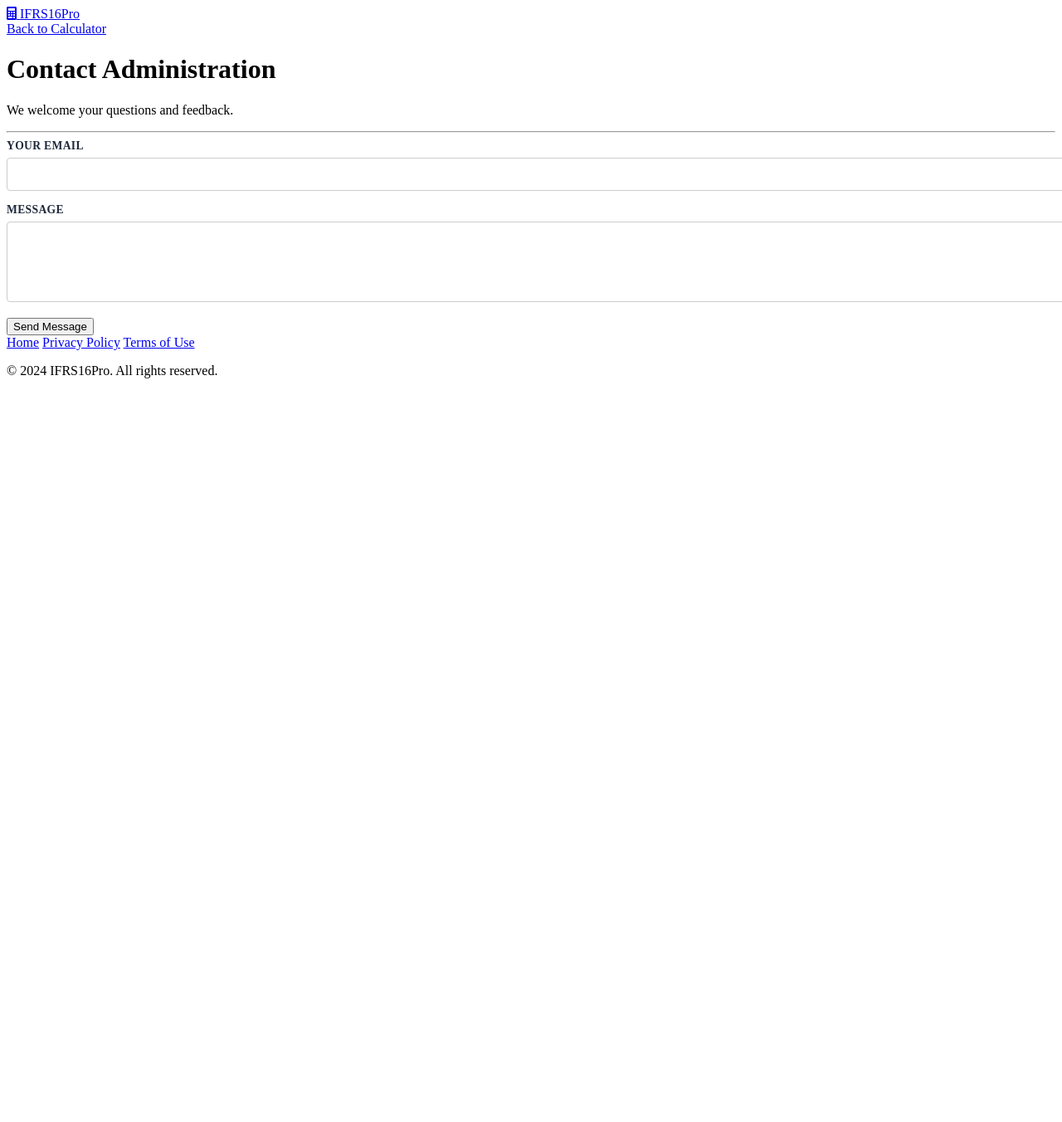
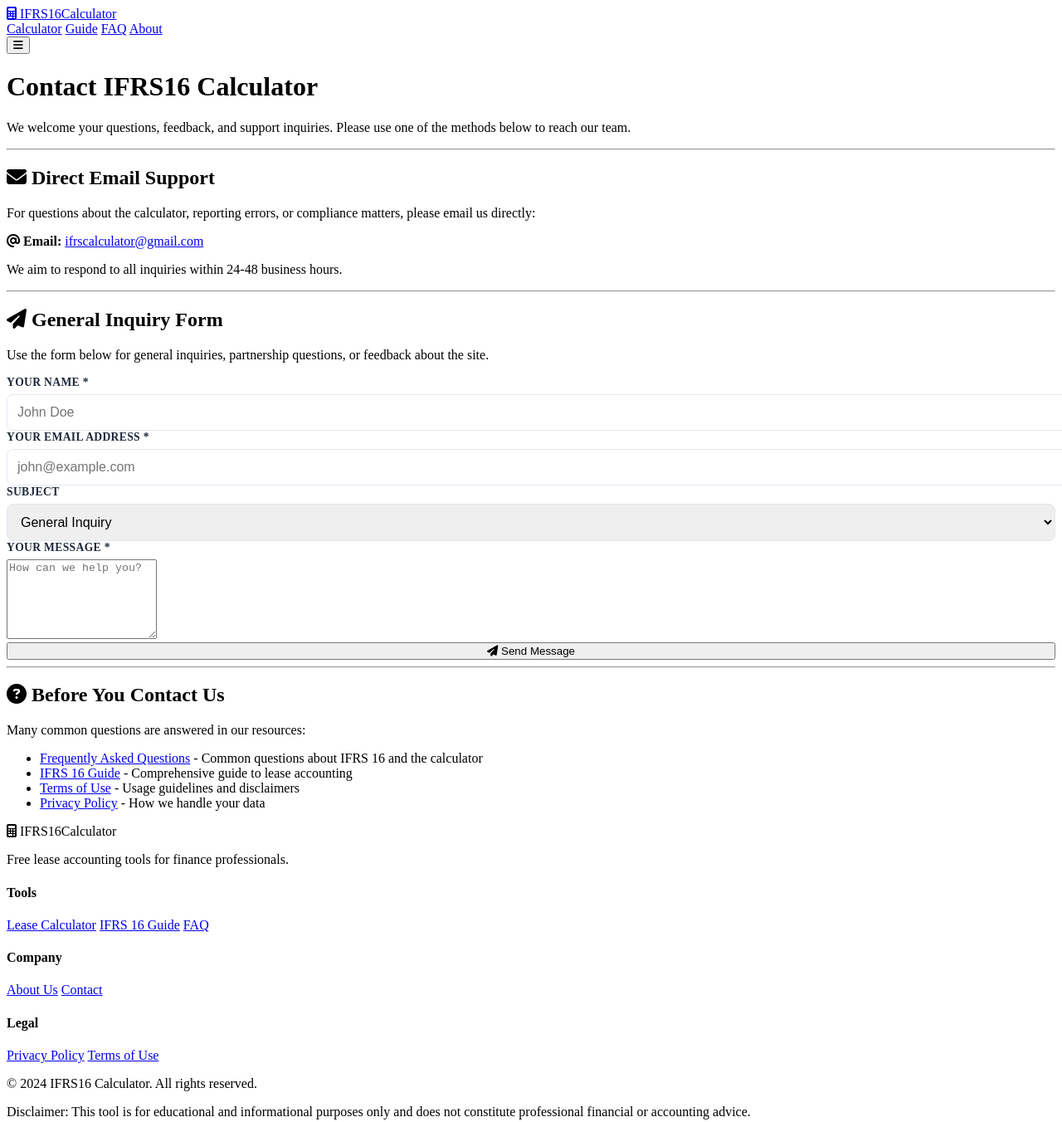
Before and after one commit to noel97chan-creator/IFRS16calculator, a plain HTML site: page contact.html in a window 1280 px wide. Shown: the whole page at 83% size. Before the commit the page ends 800 px from the top, so only its background shows below. Drawn offline with Linux system fonts and the light colour scheme.

Commit message:
Update contact.html

```diff
--- a/contact.html
+++ b/contact.html
@@ -3,53 +3,134 @@
 <head>
     <meta charset="UTF-8">
     <meta name="viewport" content="width=device-width, initial-scale=1.0">
-    <title>Contact Us | IFRS16Pro Calculator</title>
-    <link href="https://fonts.googleapis.com/css2?family=Inter:wght@400;500;600;700&display=swap" rel="stylesheet">
-    <link rel="stylesheet" href="https://cdnjs.cloudflare.com/ajax/libs/font-awesome/6.0.0/css/all.min.css">
+    <title>Contact Us | IFRS16 Calculator Support</title>
+    <meta name="description" content="Contact the IFRS16 Calculator team for support, feedback, or partnership inquiries. We're here to help with your lease accounting questions.">
+    <link rel="canonical" href="https://www.ifrs16calculator.com/contact.html" />
+
+    <link href="https://fonts.googleapis.com/css2?family=DM+Sans:wght@400;500;600;700&family=JetBrains+Mono:wght@400;500&display=swap" rel="stylesheet">
+    <link rel="stylesheet" href="https://cdnjs.cloudflare.com/ajax/libs/font-awesome/6.4.0/css/all.min.css">
     <link rel="stylesheet" href="style.css">
 
-    <script async src="https://pagead2.googlesyndication.com/pagead/js/adsbygoogle.js?client=ca-pub-3291734589203338" crossorigin="anonymous"></script>
+    <script async src="https://pagead2.googlesyndication.com/pagead/js/adsbygoogle.js?client=ca-pub-3291734589203338"
+     crossorigin="anonymous"></script>
 </head>
 <body>
 
     <nav class="navbar">
         <div class="nav-content">
-            <a href="index.html" class="logo-link">
-                <div class="logo"><i class="fa-solid fa-calculator"></i> IFRS16<span>Pro</span></div>
+            <a href="index.html" class="logo">
+                <span class="logo-icon"><i class="fa-solid fa-calculator"></i></span>
+                <span class="logo-text">IFRS16<span class="logo-accent">Calculator</span></span>
             </a>
             <div class="nav-links">
-                <a href="index.html">Back to Calculator</a>
+                <a href="index.html">Calculator</a>
+                <a href="index.html#guide">Guide</a>
+                <a href="index.html#faq">FAQ</a>
+                <a href="about.html">About</a>
             </div>
+            <button class="mobile-menu-btn" aria-label="Toggle menu">
+                <i class="fa-solid fa-bars"></i>
+            </button>
         </div>
     </nav>
 
     <main class="main-wrapper">
-        <div class="content-card">
-            <h1>Contact Administration</h1>
-            <p>We welcome your questions and feedback.</p>
+        <div class="card content-card contact-page">
+            <h1>Contact IFRS16 Calculator</h1>
+            <p>We welcome your questions, feedback, and support inquiries. Please use one of the methods below to reach our team.</p>
+
             <hr>
-            <form action="https://formspree.io/f/YOUR_ID_HERE" method="POST" class="contact-form">
+
+            <h2><i class="fa-solid fa-envelope"></i> Direct Email Support</h2>
+            <p>For questions about the calculator, reporting errors, or compliance matters, please email us directly:</p>
+
+            <p class="contact-detail">
+                <i class="fa-solid fa-at"></i>
+                <strong>Email:</strong> <a href="mailto:ifrscalculator@gmail.com">ifrscalculator@gmail.com</a>
+            </p>
+
+            <p>We aim to respond to all inquiries within 24-48 business hours.</p>
+
+            <hr>
+
+            <h2><i class="fa-solid fa-paper-plane"></i> General Inquiry Form</h2>
+            <p>Use the form below for general inquiries, partnership questions, or feedback about the site.</p>
+
+            <form action="https://formspree.io/f/xqajgony" method="POST" class="contact-form">
                 <div class="input-group">
-                    <label>Your Email</label>
-                    <input type="email" name="_replyto" required style="width:100%; padding:10px; margin-bottom:15px; border:1px solid #ccc; border-radius:4px;">
+                    <label for="name">Your Name <span class="required">*</span></label>
+                    <input type="text" name="name" id="name" required placeholder="John Doe">
                 </div>
+
                 <div class="input-group">
-                    <label>Message</label>
-                    <textarea name="message" rows="5" required style="width:100%; padding:10px; margin-bottom:15px; border:1px solid #ccc; border-radius:4px;"></textarea>
+                    <label for="email">Your Email Address <span class="required">*</span></label>
+                    <input type="email" name="_replyto" id="email" required placeholder="john@example.com">
                 </div>
-                <button type="submit" class="btn-primary">Send Message</button>
+
+                <div class="input-group">
+                    <label for="subject">Subject</label>
+                    <select name="subject" id="subject">
+                        <option value="General Inquiry">General Inquiry</option>
+                        <option value="Bug Report">Bug Report / Error</option>
+                        <option value="Feature Request">Feature Request</option>
+                        <option value="Partnership">Partnership Opportunity</option>
+                        <option value="Other">Other</option>
+                    </select>
+                </div>
+
+                <div class="input-group">
+                    <label for="message">Your Message <span class="required">*</span></label>
+                    <textarea name="message" id="message" rows="6" required placeholder="How can we help you?"></textarea>
+                </div>
+
+                <button type="submit" class="btn-primary" style="width: 100%; margin-top: var(--space-md);">
+                    <i class="fa-solid fa-paper-plane"></i> Send Message
+                </button>
             </form>
+
+            <hr>
+
+            <h2><i class="fa-solid fa-circle-question"></i> Before You Contact Us</h2>
+            <p>Many common questions are answered in our resources:</p>
+            <ul>
+                <li><a href="index.html#faq">Frequently Asked Questions</a> - Common questions about IFRS 16 and the calculator</li>
+                <li><a href="index.html#guide">IFRS 16 Guide</a> - Comprehensive guide to lease accounting</li>
+                <li><a href="terms.html">Terms of Use</a> - Usage guidelines and disclaimers</li>
+                <li><a href="privacy-policy.html">Privacy Policy</a> - How we handle your data</li>
+            </ul>
         </div>
     </main>
 
     <footer class="site-footer">
         <div class="footer-content">
-            <div class="footer-links">
-                <a href="index.html">Home</a>
-                <a href="privacy-policy.html">Privacy Policy</a>
-                <a href="terms.html">Terms of Use</a>
+            <div class="footer-brand">
+                <div class="logo">
+                    <i class="fa-solid fa-calculator"></i> IFRS16<span>Calculator</span>
+                </div>
+                <p>Free lease accounting tools for finance professionals.</p>
             </div>
-            <p>&copy; 2024 IFRS16Pro. All rights reserved.</p>
+            <div class="footer-links-grid">
+                <div class="footer-col">
+                    <h4>Tools</h4>
+                    <a href="index.html">Lease Calculator</a>
+                    <a href="index.html#guide">IFRS 16 Guide</a>
+                    <a href="index.html#faq">FAQ</a>
+                </div>
+                <div class="footer-col">
+                    <h4>Company</h4>
+                    <a href="about.html">About Us</a>
+                    <a href="contact.html">Contact</a>
+                </div>
+                <div class="footer-col">
+                    <h4>Legal</h4>
+                    <a href="privacy-policy.html">Privacy Policy</a>
+                    <a href="terms.html">Terms of Use</a>
+                </div>
+            </div>
+        </div>
+        <div class="footer-bottom">
+            <p>&copy; 2024 IFRS16 Calculator. All rights reserved.</p>
+            <p class="disclaimer">Disclaimer: This tool is for educational and informational purposes only and does not constitute professional financial or accounting advice.</p>
         </div>
     </footer>
 </body>
```
